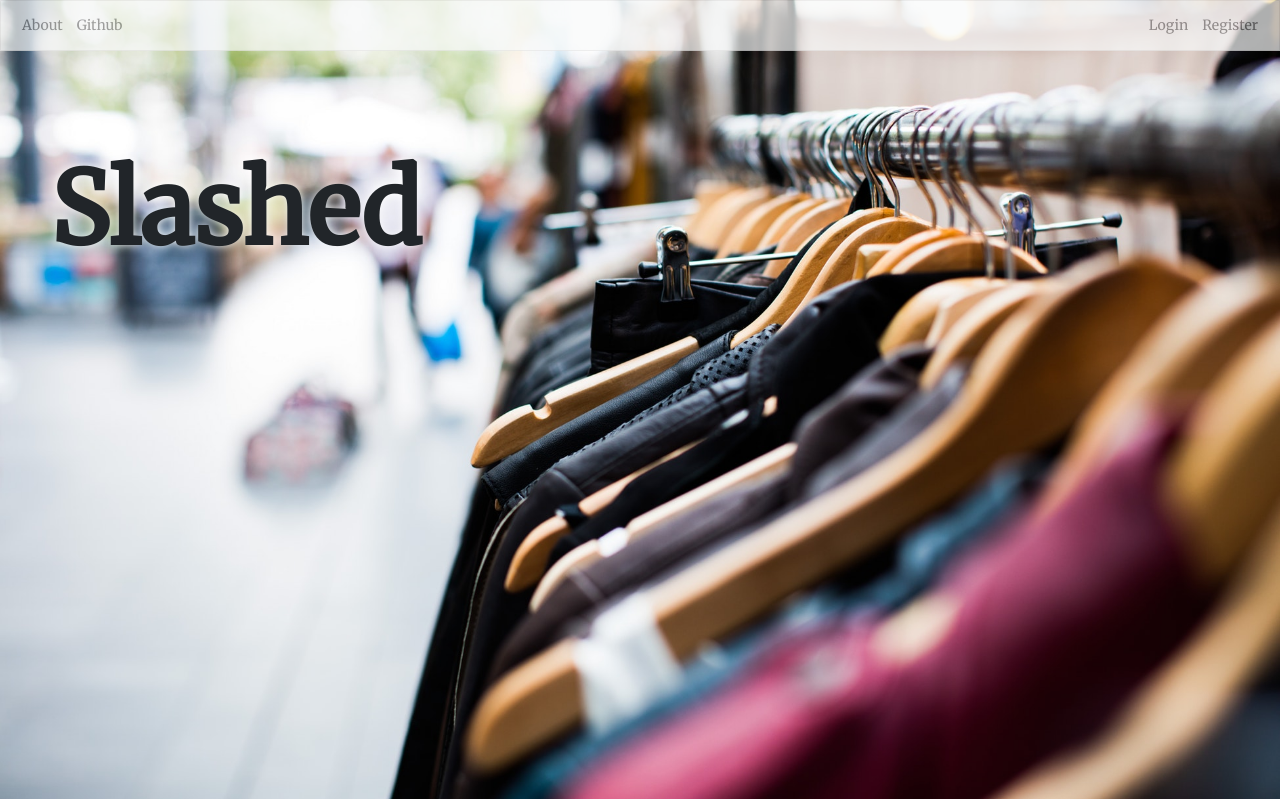
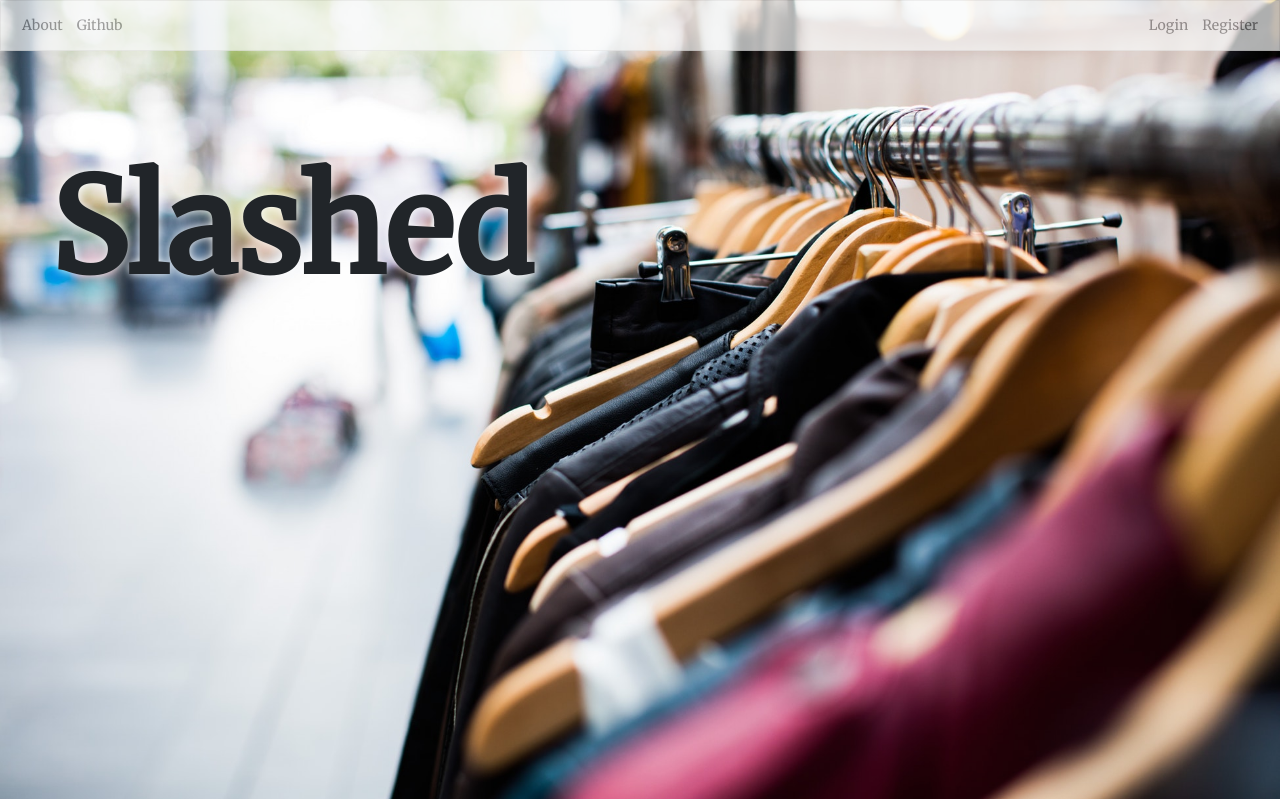
Before and after one commit to olivia-ea/hackthon-project, a Flask app: page / in a window 1280 px wide. Shown: the top 799 px of the page. Run offline with Flask 2, Linux system fonts and the light colour scheme; some libraries are stand-ins or nearby versions.

Commit message:
Minor homepage edit

```diff
--- a/static/css/homepage.css
+++ b/static/css/homepage.css
@@ -42,7 +42,7 @@ html {
     font-family: 'Merriweather', serif;
     font-weight: bold;
     text-shadow: white 0px 0px 10px;
-    font-size: 100px;
+    font-size: 130px;
     text-align: left;
     padding-top: 150px;
     padding-left: 50px;
```
